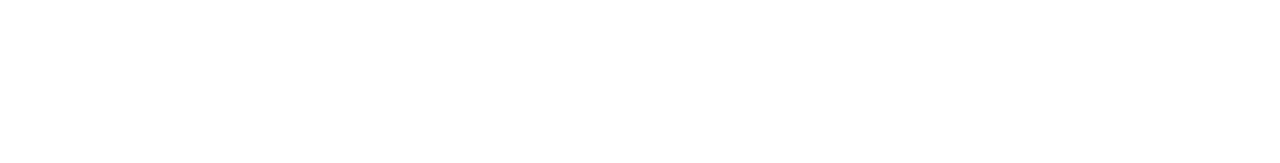
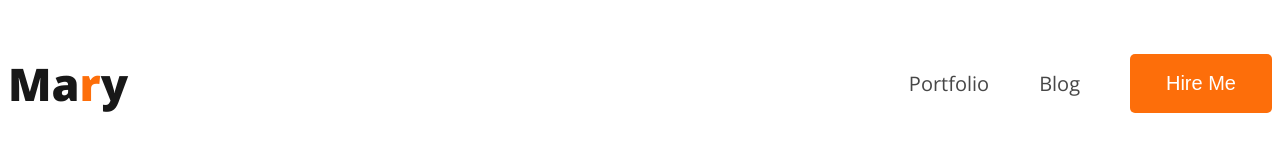
Before and after one commit to moshiur008/moshiur-portfolio-new, a plain HTML site: page index.html in a window 1280 px wide. Drawn offline with nearby package versions, Linux system fonts and the light colour scheme.

Commit message:
added style and created header

```diff
--- a/index.html
+++ b/index.html
@@ -4,6 +4,26 @@
     <meta charset="UTF-8" />
     <meta name="viewport" content="width=device-width, initial-scale=1.0" />
     <title>Moshiur Portfolio</title>
+    <link rel="preconnect" href="https://fonts.googleapis.com" />
+    <link rel="preconnect" href="https://fonts.gstatic.com" crossorigin />
+    <link
+      href="https://fonts.googleapis.com/css2?family=Open+Sans:ital,wght@0,300;0,400;0,500;0,600;0,700;0,800;1,300;1,400;1,500;1,600;1,700;1,800&family=Raleway:ital,wght@0,300;0,400;0,500;0,600;0,700;0,800;0,900;1,300;1,400;1,500;1,600;1,700;1,800;1,900&display=swap"
+      rel="stylesheet"
+    />
+    <link rel="stylesheet" href="styles/portfoli.css" />
   </head>
-  <body></body>
+  <body>
+    <header>
+      <nav>
+        <h3 class="header-title">Ma<span class="common-color">r</span>y</h3>
+        <ul>
+          <li><a href="#">Portfolio</a></li>
+          <li><a href="">Blog</a></li>
+          <li><button class="btn-common">Hire Me</button></li>
+        </ul>
+      </nav>
+    </header>
+    <main></main>
+    <footer></footer>
+  </body>
 </html>
--- /dev/null
+++ b/styles/portfoli.css
@@ -0,0 +1,46 @@
+/* common shared styles */
+
+body {
+  font-family: 'Open Sans', sans-serif;
+}
+
+.common-color {
+  color: #fd6e0a;
+}
+
+.btn-common {
+  border-radius: 5px;
+  background: #fd6e0a;
+  color: #fff;
+  border: none;
+  padding: 18px 36px;
+  font-size: 20px;
+  cursor: pointer;
+}
+/* nav styles */
+
+nav {
+  display: flex;
+  justify-content: space-between;
+  align-items: center;
+}
+
+.header-title {
+  color: #181818;
+  font-size: 45px;
+  font-weight: 800;
+}
+
+nav ul {
+  display: flex;
+  list-style: none;
+  align-items: center;
+}
+
+nav ul a {
+  display: inline-block;
+  margin-right: 50px;
+  text-decoration: none;
+  color: #474747;
+  font-size: 20px;
+}
```
